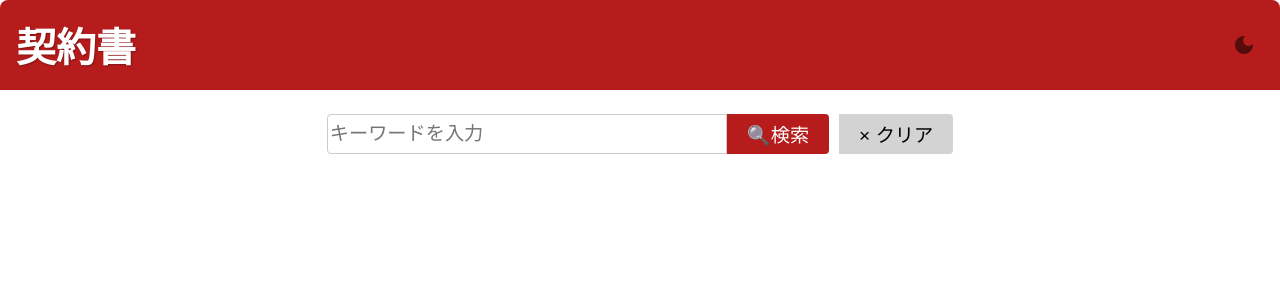
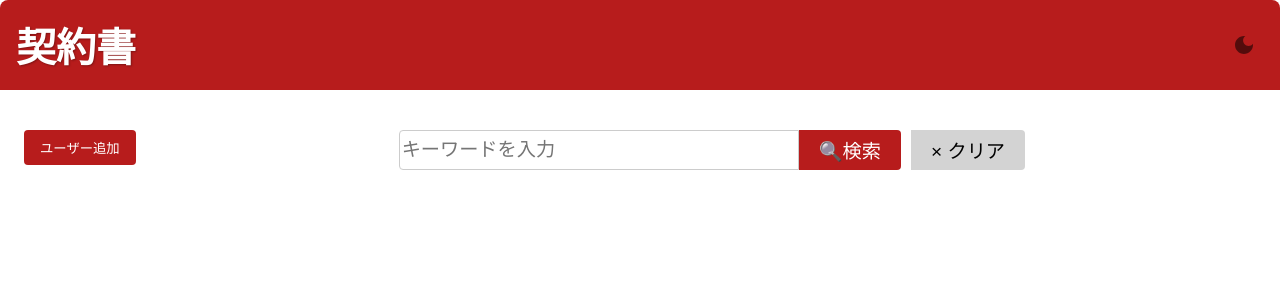
Before and after one commit to nau544/fcsslabo, a React (Create React App) app in the folder frontend/: page / in a window 1280 px wide. Shown: the top 300 px of the page. Built offline with nearby package versions, Linux system fonts and the light colour scheme.

Commit message:
追加ボタンを実装

```diff
--- a/frontend/src/App.tsx
+++ b/frontend/src/App.tsx
@@ -5,6 +5,7 @@ import "./App.css";
 import DarkModeIcon from '@mui/icons-material/DarkMode';
 import IconButton from '@mui/material/IconButton';
 import Search from './components/Search';
+import AddButton from "./components/AddButton";
 
 const App: React.FC = () => {
     const [isDarkMode, setIsDarkMode] = React.useState(false);
@@ -21,6 +22,11 @@ const App: React.FC = () => {
         }
     }, [isDarkMode]);
 
+    // 追加ボタンのクリック処理
+    const handleAddClick = () => {
+        alert("追加ボタンがクリックされました！");
+    };
+
     return (
         <div className={`App${isDarkMode ? ' dark' : ''}`}>
             <div className="red-banner" style={{ display: 'flex', alignItems: 'center', justifyContent: 'space-between' }}>
@@ -29,6 +35,14 @@ const App: React.FC = () => {
                     <DarkModeIcon />
                 </IconButton>
             </div>
+
+            {/* ここで赤い帯の下、左端に追加ボタンを配置 */}
+            <div style={{ display: "flex", alignItems: "flex-start" }}>
+                <div style={{ margin: "24px 0 0 24px" }}>
+                    <AddButton onClick={handleAddClick} />
+                </div>
+                {/* 右側に既存の検索やコンテンツ */}
+                <div style={{ flex: 1 }}>
                     <div style={{ margin: '24px 0', display: 'flex', justifyContent: 'center' }}>
                         <Search onSearch={() => setShowGrid(true)} />
                     </div>
@@ -37,6 +51,8 @@ const App: React.FC = () => {
                         <SearchHistoryManager />
                     </div>
                 </div>
+            </div>
+        </div>
     );
 };
 
--- /dev/null
+++ b/frontend/src/components/AddButton.tsx
@@ -0,0 +1,24 @@
+import React from "react";
+
+type AddButtonProps = {
+  onClick: () => void;
+};
+
+const AddButton: React.FC<AddButtonProps> = ({ onClick }) => (
+  <button
+    style={{
+      backgroundColor: "#b71c1c",
+      color: "white",
+      border: "none",
+      borderRadius: "4px",
+      padding: "8px 16px",
+      marginRight: "8px",
+      cursor: "pointer"
+    }}
+    onClick={onClick}
+  >
+    ユーザー追加
+  </button>
+);
+
+export default AddButton;
```
Lines whose indentation alone changed are shown as unchanged.
